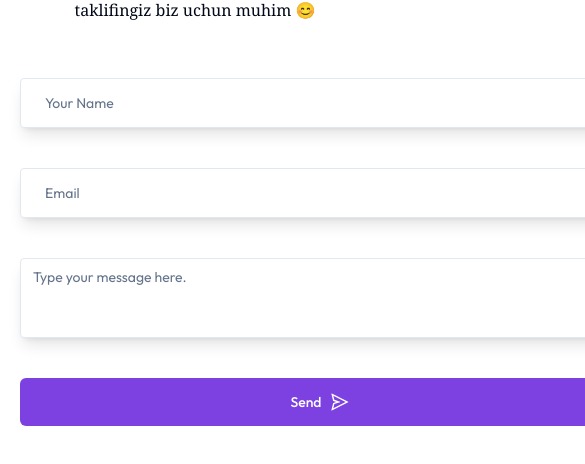
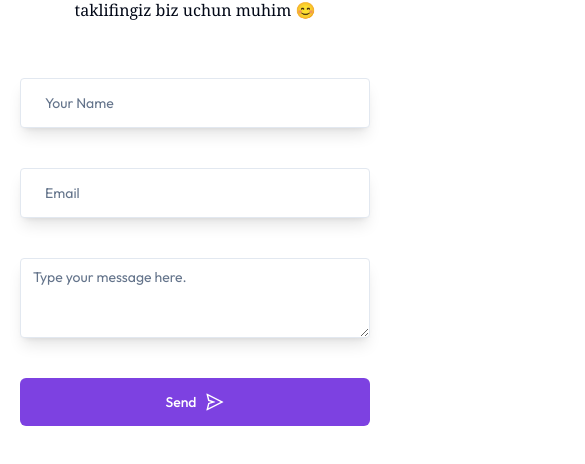
Before and after one commit to Umidjon-developer05/NextWeb, a Next.js app: page /BeInstructor in a window 390 px wide. Shown: the part 214-678 px from the top of the page, 585 px wide, since content can reach past the window. Built offline with nearby package versions, Linux system fonts and the light colour scheme; no server answers.

Commit message:
Update Contact.jsx

```diff
--- a/app/(router)/BeInstructor/_components/Contact.jsx
+++ b/app/(router)/BeInstructor/_components/Contact.jsx
@@ -59,7 +59,7 @@ const Contact = () => {
   };
 
   return (
-    <form action="" onSubmit={handleSubmit} className='w-[600px] mx-auto mt-14 '>
+    <form action="" onSubmit={handleSubmit} className='sm:w-[600px] mx-auto mt-14 '>
       <div className='sm:w-full  flex flex-col gap-10 mt-5 justify-center h-[100%] '>
         <Input onChange={(e) => setTitle(e.target.value)} value={title} type="text" placeholder="Your Name" className='p-6  shadow-lg rounded-sm ' />
         <Input onChange={(e) => setDescription(e.target.value)} value={description} type="email" placeholder="Email" className='p-6  shadow-lg rounded-sm ' />
```
